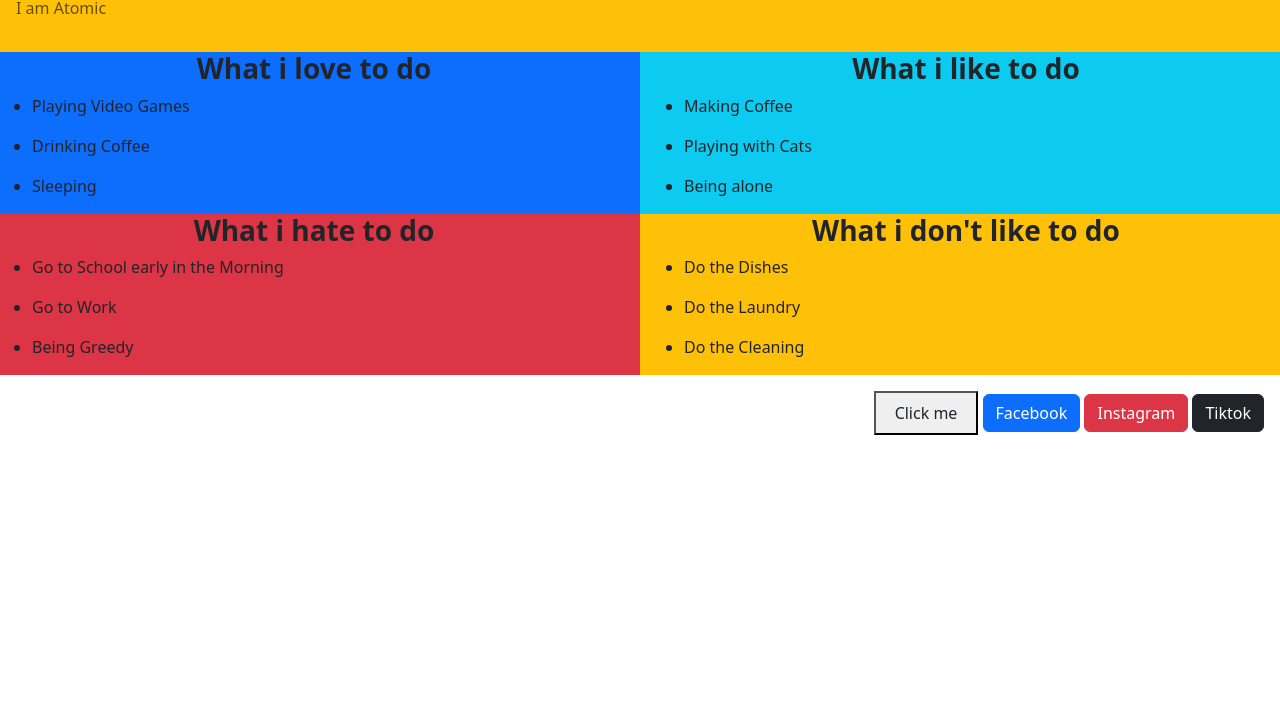
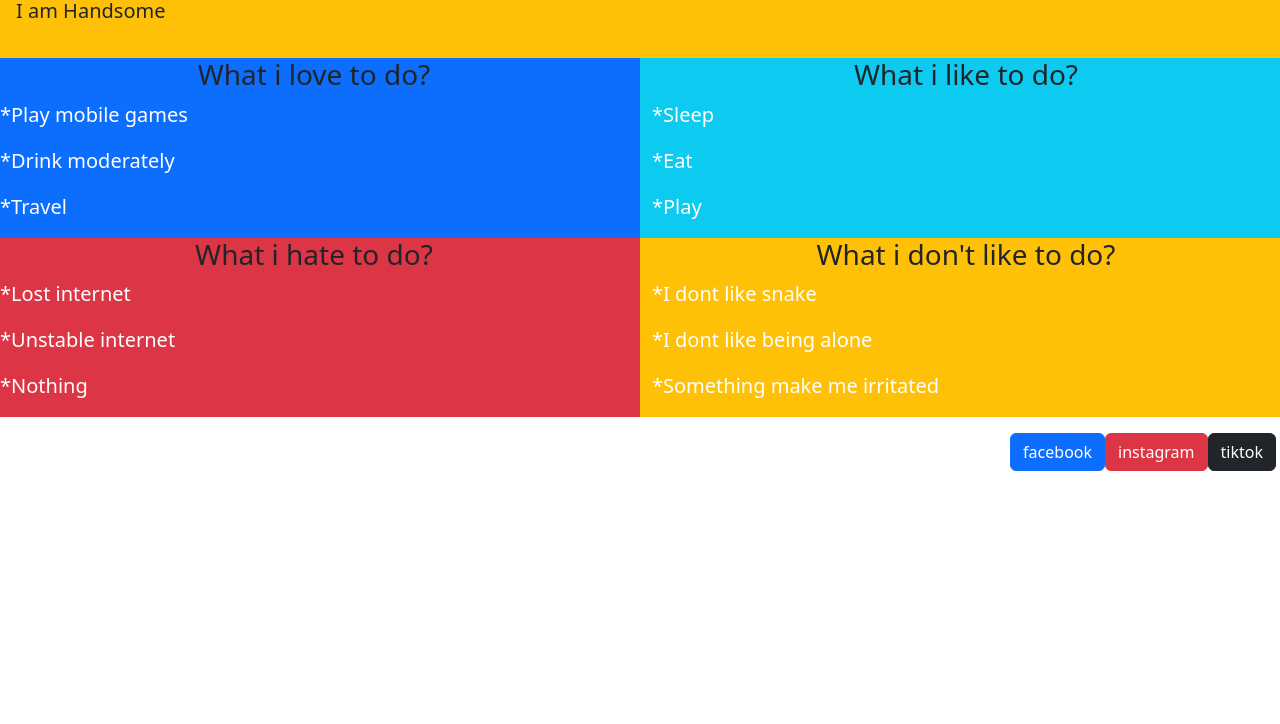
Before and after one commit to Isseeei/Web-System-Laboratories, a plain HTML site: page Sandbox.html in a window 1280 px wide. Shown: the part 76-800 px from the top of the page. Drawn offline with nearby package versions, Linux system fonts and the light colour scheme.

Commit message:
activity4

```diff
--- a/Sandbox.html
+++ b/Sandbox.html
@@ -7,64 +7,49 @@
     <title>Document</title>
 </head>
 <body>
+    <script src="https://cdn.jsdelivr.net/npm/bootstrap@5.3.3/dist/js/bootstrap.bundle.min.js" integrity="sha384-YvpcrYf0tY3lHB60NNkmXc5s9fDVZLESaAA55NDzOxhy9GkcIdslK1eN7N6jIeHz" crossorigin="anonymous"></script>
 
-    <div class = "p-3 mp-2 bg-warning text-warning-emphasis">
-        <h1>Christopher Orival Macatangay</h1>
-        <p>I am Atomic</p>
-    </div>
+<div class=" bg-warning p-3">
 
-    <div class="row">
-        <div class = "col-6 bg-primary">
-        <h3 class = "text-center fw-bold text-center"> What i love to do</h3>
-
-        <ul>
-            <li><p class = "fw-light">Playing Video Games</p></li>
-            <li><p class = "fw-light">Drinking Coffee</p></li>
-            <li><p class = "fw-light">Sleeping</p></li>
-        </ul>
-    </div>
-
-        <div class = "col-6 bg-info">
-        <h3 class = "text-center fw-bold text-center"> What i like to do</h3>
-
-        <ul>
-            <li><p class = "fw-light">Making Coffee</p></li>
-            <li><p class = "fw-light">Playing with Cats</p></li>
-            <li><p class = "fw-light">Being alone</p></li>
-        </ul>
-    </div>
-
-        <div class = "w-100"></div>
-        <div class = "col-6 bg-danger">
-        <h3 class = "text-center fw-bold text-center"> What i hate to do</h3>
-
-        <ul>
-            <li><p class = "fw-light">Go to School early in the Morning</p></li>
-            <li><p class = "fw-light">Go to Work</p></li>
-            <li><p class = "fw-light">Being Greedy</p></li>
-        </ul>
+<h1 class="ms-1 >"text-center> John Carlo</h1>
+<p class="lead">I am Handsome</p>
+</div>
 
 
-        </div>
+<div class="row">
+    <div class="col-12 col-md-5 col-lg-6 bg-primary">
+        <h3 class="text-center"> What i love to do?</h3>
+        <p class="text-white lead">*Play mobile games</p>
+        <p class="text-white lead">*Drink moderately</p>
+        <p class="text-white lead">*Travel</p>
 
-        <div class = "col-6 bg-warning">
-        <h3 class = "text-center fw-bold text-center"> What i don't like to do</h3>
+    </div>
+    <div class="col-12 col-md-5 col-lg-6 bg-info">
+        <h3 class="text-center"> What i like to do?</h3>
+        <p class="text-white lead">*Sleep</p>
+        <p class="text-white lead">*Eat</p>
+        <p class="text-white lead">*Play</p>
 
-        <ul>
-            <li><p class = "fw-light">Do the Dishes</p></li>
-            <li><p class = "fw-light">Do the Laundry</p></li>
-            <li><p class = "fw-light">Do the Cleaning</p></li>
-        </ul>
     </div>
+    <div class="col-12 col-md-5 col-lg-6 bg-danger">
+        <h3 class=" text-center"> What i hate to do?</h3>
+        <p class="text-white lead">*Lost internet</p>
+        <p class="text-white lead">*Unstable internet</p>
+        <p class="text-white lead">*Nothing</p>
+
+    </div>
+    <div class="col-12 col-md-5 col-lg-6 bg-warning">
+        <h3 class="text-center"> What i don't like to do?</h3>
+        <p class="text-white lead">*I dont like snake</p>
+        <p class="text-white lead">*I dont like being alone</p>
+        <p class="text-white lead">*Something make me irritated</p>
+
 </div>
-
 <div class="p-3 text-end">
-    <button type = "button"><a href = "clickhere.html" class = "btn" >Click me</a></button>
-    <button type = "button" class = "btn btn-primary">Facebook</button>
-    <button type = "button" class = "btn btn-danger">Instagram</button>
-    <button type = "button" class = "btn btn-dark">Tiktok</button>
+    <a href="https://www.facebook.com/" class="btn btn-primary">facebook</=>
+<a href="https://www.instagram.com/" class="btn btn-danger">instagram</=>
+<a href="https://www.tiktok.com/" class="btn btn-dark">tiktok</a>
 </div>
-
-    <script src="https://cdn.jsdelivr.net/npm/bootstrap@5.3.3/dist/js/bootstrap.bundle.min.js" integrity="sha384-YvpcrYf0tY3lHB60NNkmXc5s9fDVZLESaAA55NDzOxhy9GkcIdslK1eN7N6jIeHz" crossorigin="anonymous"></script>
+</div>
 </body>
 </html>
```
Also changed, not shown: backend/controllers/workoutController.js (added, +87 -0 lines), backend/models/WorkoutModel.js (added, +20 -0 lines), backend/package.json (added, +21 -0 lines), backend/routes/workouts.js (added, +24 -0 lines), backend/server.js (added, +33 -0 lines), 2 other files.
